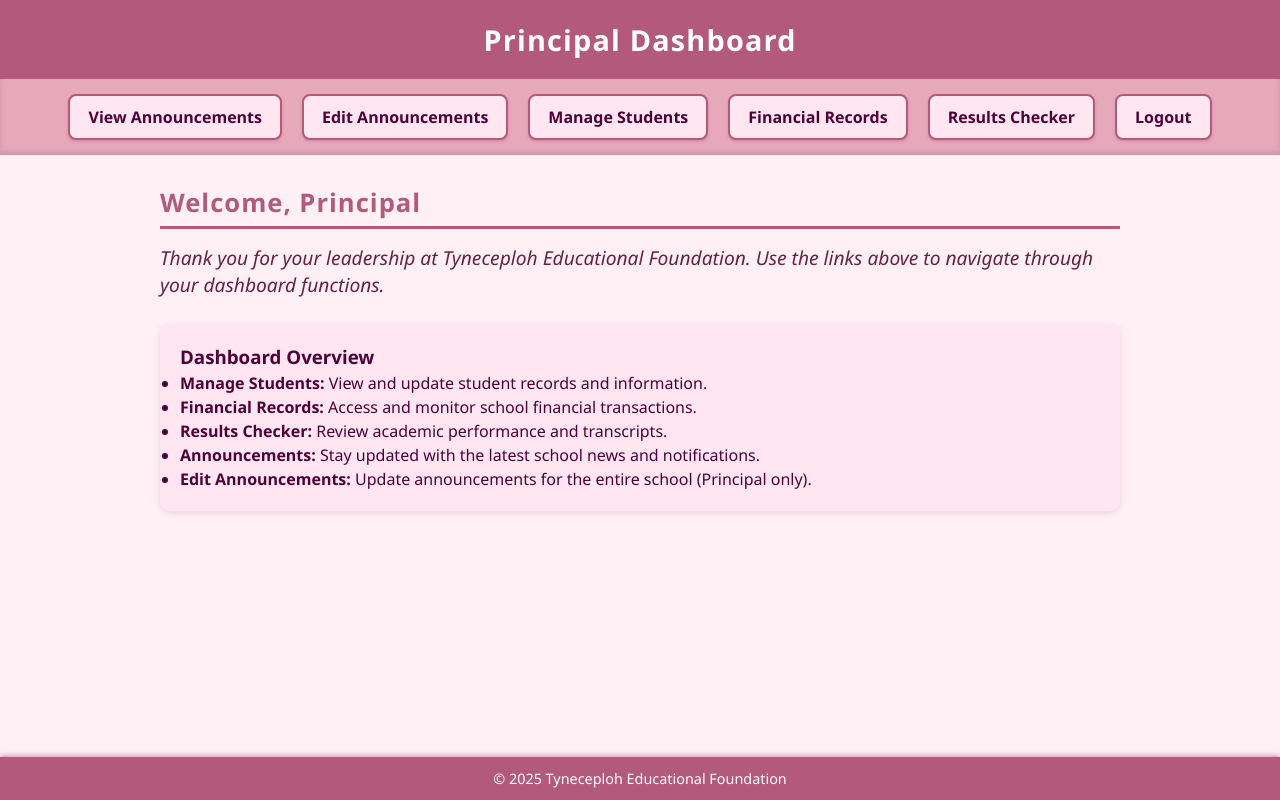
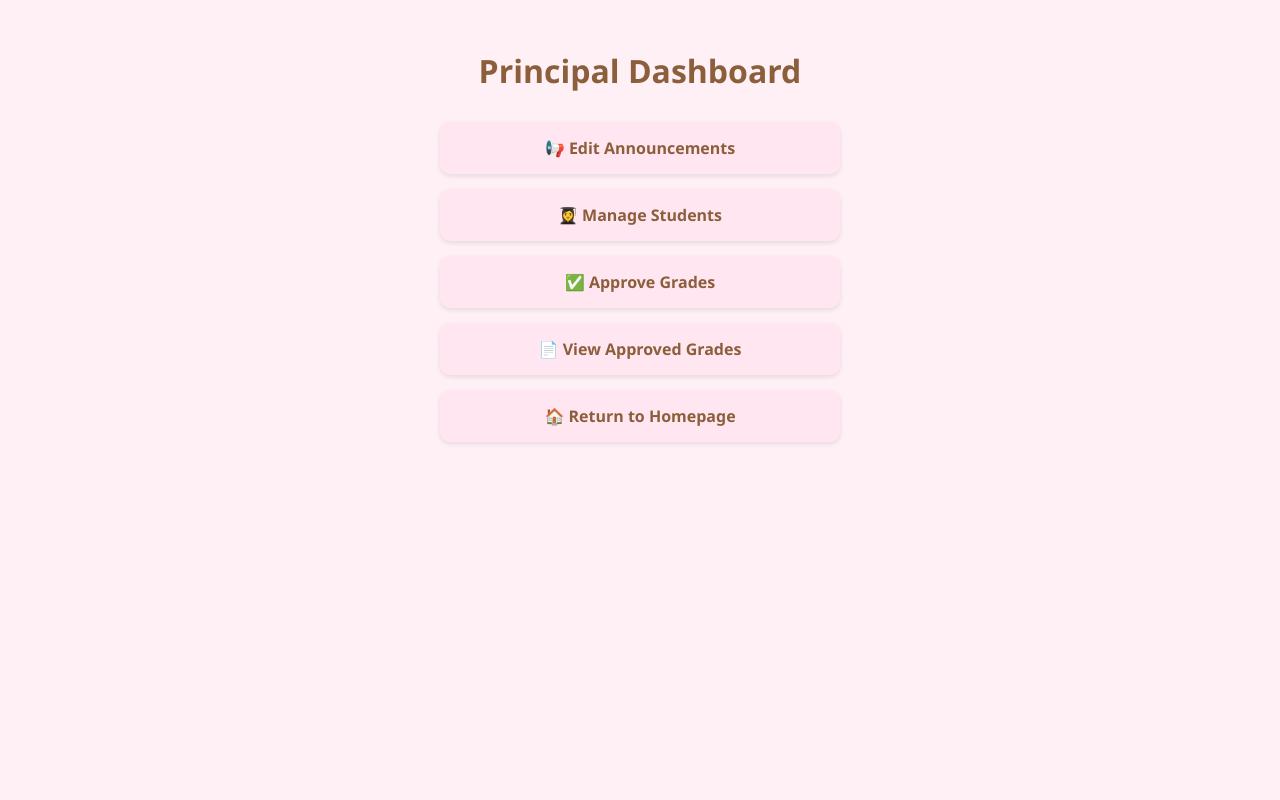
Before and after one commit to Carrew/Tyneceploh-Website, a plain HTML site: page principal-dashboard.html in a window 1280 px wide. Drawn offline with Linux system fonts and the light colour scheme.

Commit message:
Update principal-dashboard.html

```diff
--- a/principal-dashboard.html
+++ b/principal-dashboard.html
@@ -1,157 +1,52 @@
 <!DOCTYPE html>
 <html lang="en">
 <head>
-  <meta charset="UTF-8" />
-  <meta name="viewport" content="width=device-width, initial-scale=1" />
-  <title>Principal Dashboard - Tyneceploh Educational Foundation</title>
+  <meta charset="UTF-8">
+  <title>Principal Dashboard - Tyneceploh School</title>
+  <meta name="viewport" content="width=device-width, initial-scale=1">
   <style>
-    /* Reset */
-    * {
-      box-sizing: border-box;
-      margin: 0;
-      padding: 0;
-    }
-
     body {
-      font-family: 'Segoe UI', Tahoma, Geneva, Verdana, sans-serif;
-      background-color: #fff0f6;
-      color: #4d0039;
-      min-height: 100vh;
-      display: flex;
-      flex-direction: column;
-    }
-
-    header {
-      background-color: #b35979;
+      font-family: 'Segoe UI', sans-serif;
+      background-color: #fff0f5;
       padding: 20px;
       text-align: center;
-      color: #fff;
-      font-size: 1.8rem;
+    }
+    h1 {
+      color: #8b5e3c;
+    }
+    .dashboard {
+      display: grid;
+      gap: 15px;
+      max-width: 400px;
+      margin: 30px auto;
+    }
+    .dashboard a {
+      display: block;
+      padding: 15px;
+      background-color: #ffe6f0;
+      color: #8b5e3c;
+      border-radius: 10px;
+      text-decoration: none;
       font-weight: bold;
-      letter-spacing: 1.2px;
-      box-shadow: 0 2px 5px rgba(179, 89, 121, 0.5);
+      box-shadow: 0 2px 5px rgba(0,0,0,0.1);
+      transition: all 0.2s ease;
     }
-
-    nav {
-      background-color: #e6a8bb;
-      padding: 15px 10px;
-      display: flex;
-      justify-content: center;
-      gap: 20px;
-      flex-wrap: wrap;
-      box-shadow: inset 0 -3px 5px rgba(179, 89, 121, 0.3);
-    }
-
-    nav a {
-      text-decoration: none;
-      background-color: #ffe6f0;
-      color: #4d0039;
-      font-weight: 600;
-      padding: 10px 18px;
-      border-radius: 8px;
-      border: 2px solid #b35979;
-      transition: all 0.3s ease;
-      box-shadow: 0 2px 3px rgba(179, 89, 121, 0.3);
-    }
-
-    nav a:hover {
-      background-color: #b35979;
-      color: white;
-      box-shadow: 0 4px 8px rgba(179, 89, 121, 0.7);
-      transform: translateY(-2px);
-    }
-
-    main {
-      flex-grow: 1;
-      padding: 30px 20px;
-      max-width: 1000px;
-      margin: 0 auto;
-      background-color: #fff0f6;
-    }
-
-    h2 {
-      color: #b35979;
-      margin-bottom: 15px;
-      font-size: 1.6rem;
-      border-bottom: 3px solid #b35979;
-      padding-bottom: 6px;
-      letter-spacing: 1px;
-    }
-
-    .welcome {
-      font-size: 1.2rem;
-      margin-bottom: 25px;
-      color: #662244;
-      font-style: italic;
-    }
-
-    .info-box {
-      background-color: #ffe6f0;
-      padding: 20px;
-      margin-bottom: 20px;
-      border-radius: 10px;
-      box-shadow: 0 2px 6px rgba(179, 89, 121, 0.2);
-      line-height: 1.5;
-    }
-
-    footer {
-      background-color: #b35979;
-      color: white;
-      text-align: center;
-      padding: 12px;
-      font-size: 0.9rem;
-      margin-top: auto;
-      user-select: none;
-      box-shadow: 0 -2px 5px rgba(179, 89, 121, 0.5);
-    }
-
-    /* Responsive */
-    @media (max-width: 600px) {
-      nav {
-        flex-direction: column;
-        gap: 12px;
-      }
-
-      main {
-        padding: 20px 10px;
-      }
+    .dashboard a:hover {
+      background-color: #ffd4e0;
     }
   </style>
 </head>
 <body>
 
-<header>
-  Principal Dashboard
-</header>
+  <h1>Principal Dashboard</h1>
 
-<nav>
-  <a href="announcement.html" target="_blank" rel="noopener">View Announcements</a>
-  <a href="edit-announcements.html" target="_blank" rel="noopener">Edit Announcements</a>
-  <a href="students.html" target="_blank" rel="noopener">Manage Students</a>
-  <a href="financial-records.html" target="_blank" rel="noopener">Financial Records</a>
-  <a href="results.html" target="_blank" rel="noopener">Results Checker</a>
-  <a href="logout.html">Logout</a>
-</nav>
-
-<main>
-  <h2>Welcome, Principal</h2>
-  <p class="welcome">Thank you for your leadership at Tyneceploh Educational Foundation. Use the links above to navigate through your dashboard functions.</p>
-
-  <div class="info-box">
-    <h3>Dashboard Overview</h3>
-    <ul>
-      <li><strong>Manage Students:</strong> View and update student records and information.</li>
-      <li><strong>Financial Records:</strong> Access and monitor school financial transactions.</li>
-      <li><strong>Results Checker:</strong> Review academic performance and transcripts.</li>
-      <li><strong>Announcements:</strong> Stay updated with the latest school news and notifications.</li>
-      <li><strong>Edit Announcements:</strong> Update announcements for the entire school (Principal only).</li>
-    </ul>
+  <div class="dashboard">
+    <a href="edit-announcement.html">📢 Edit Announcements</a>
+    <a href="student-editor.html">👩‍🎓 Manage Students</a>
+    <a href="approve-grades.html">✅ Approve Grades</a>
+    <a href="grades-approved.html">📄 View Approved Grades</a>
+    <a href="index.html">🏠 Return to Homepage</a>
   </div>
-</main>
-
-<footer>
-  &copy; 2025 Tyneceploh Educational Foundation
-</footer>
 
 </body>
 </html>
```
